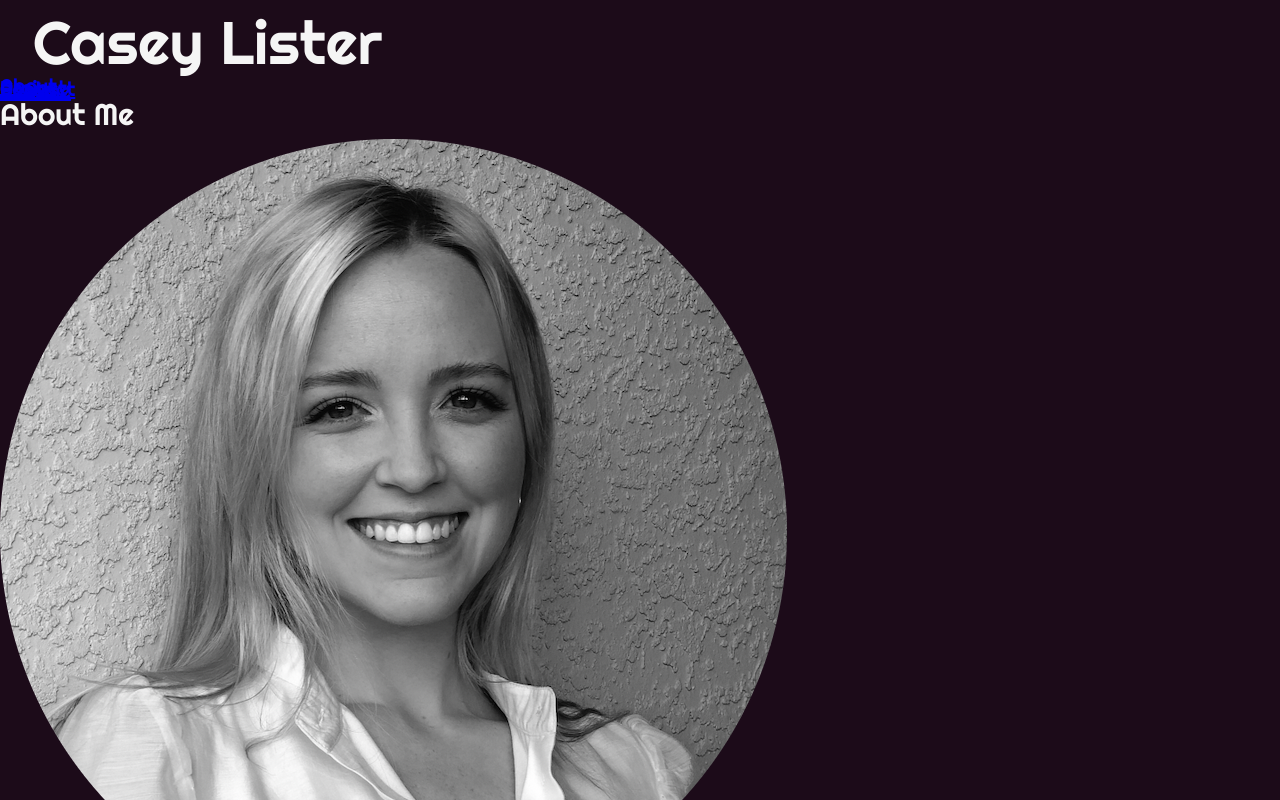
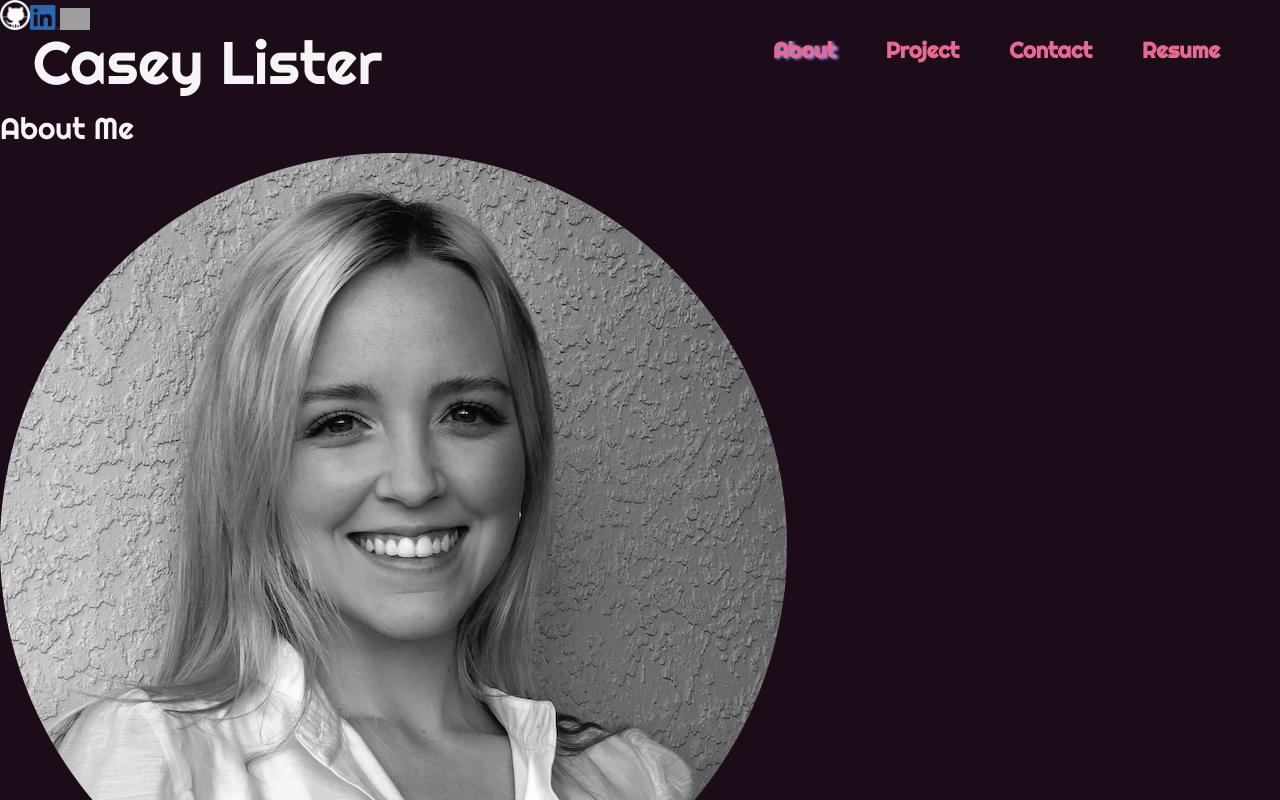
Before and after one commit to caseylister/casey-lister-react-portfolio, a React (Create React App) app: page / in a window 1280 px wide. Shown: the top 800 px of the page. Built offline with nearby package versions, Linux system fonts and the light colour scheme; grey boxes are pictures that could not be loaded.

Commit message:
header styles

```diff
--- a/src/index.css
+++ b/src/index.css
@@ -39,3 +39,49 @@ h1, h2, h3 {
   margin-left: 33px;
   font-size: 60px;
 }
+
+/* header styles */
+header {
+  display: flex;
+  flex-wrap: wrap;
+  justify-content: space-between;
+  position: sticky;
+  z-index: 9999;
+  position: absolute;
+  right: 0px;
+  top: 20px;
+}
+
+header nav {
+  padding-right: 35px;
+  display: flex;
+  align-items: center;
+}
+
+header nav ul {
+  list-style-type: none;
+  display: flex;
+  flex-wrap: wrap;
+  padding-top: 10px;
+}
+
+header nav ul li a {
+  padding: 15px 0 5px;
+  margin: 25px;
+  text-decoration: none;
+  color: var(--link-color);
+  font-weight: bold;
+  font-size: 22px;
+  cursor: pointer;
+}
+
+.active {
+  text-shadow: 2px 0.5px 3px var(--secondary-color);
+}
+
+header nav ul li a:hover {
+  color: var(--link-color);
+  border-bottom: 2px solid var(--white);
+}
+
+/* End header styles */
```
